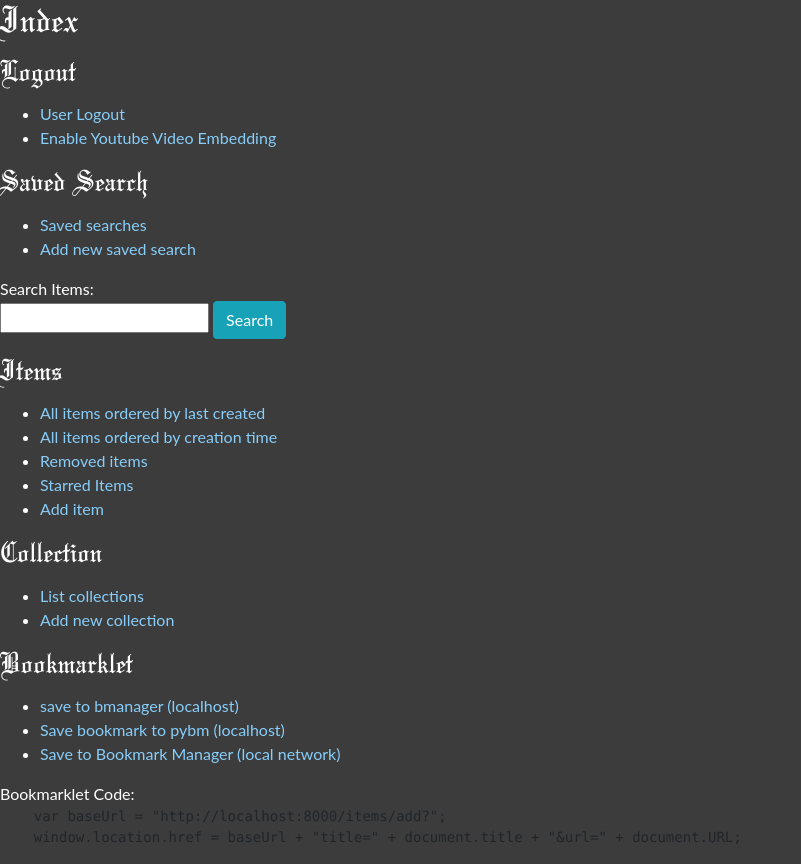
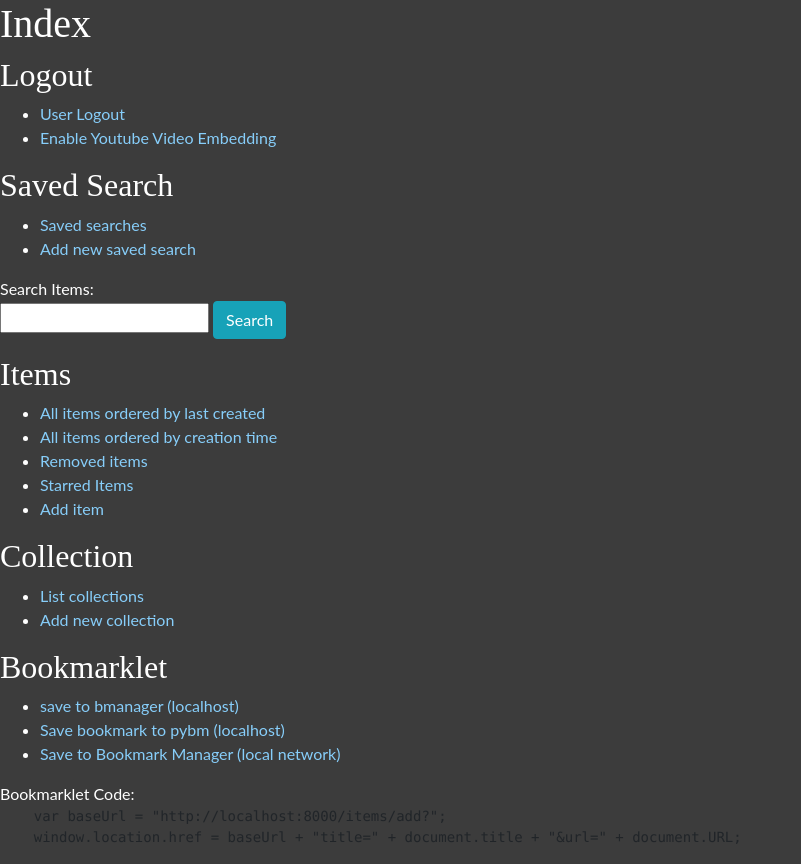
Before and after one commit to caiorss/bookmark-storage-webapp, a Django app: page / in a window 1280 px wide. Shown: the whole page, without its empty margins (0-801 px from the left). Run offline with Django 3.2, Linux system fonts and the light colour scheme; the visitor is signed in with stand-in values (Sample User, id 1); some libraries are stand-ins or nearby versions; some web fonts are replaced.

Commit message:
Change default font.

```diff
--- a/bookmarks/static/style.css
+++ b/bookmarks/static/style.css
@@ -1,6 +1,8 @@
 @font-face {
     font-family: medieval_old_english;
-    src: url(/static/OldeEnglish.ttf);
+    /* src: url(/static/OldeEnglish.ttf); */
+    src: url(/static/SktMedieval.ttf);
+
   }
 
 
@@ -10,6 +12,10 @@ body {
     font-family: 'Lato', sans-serif;
 }
 a { color: lightskyblue }
+
+.item_div a {
+    font-weight: bold;
+}
 
 p { color: white; }
 
```
